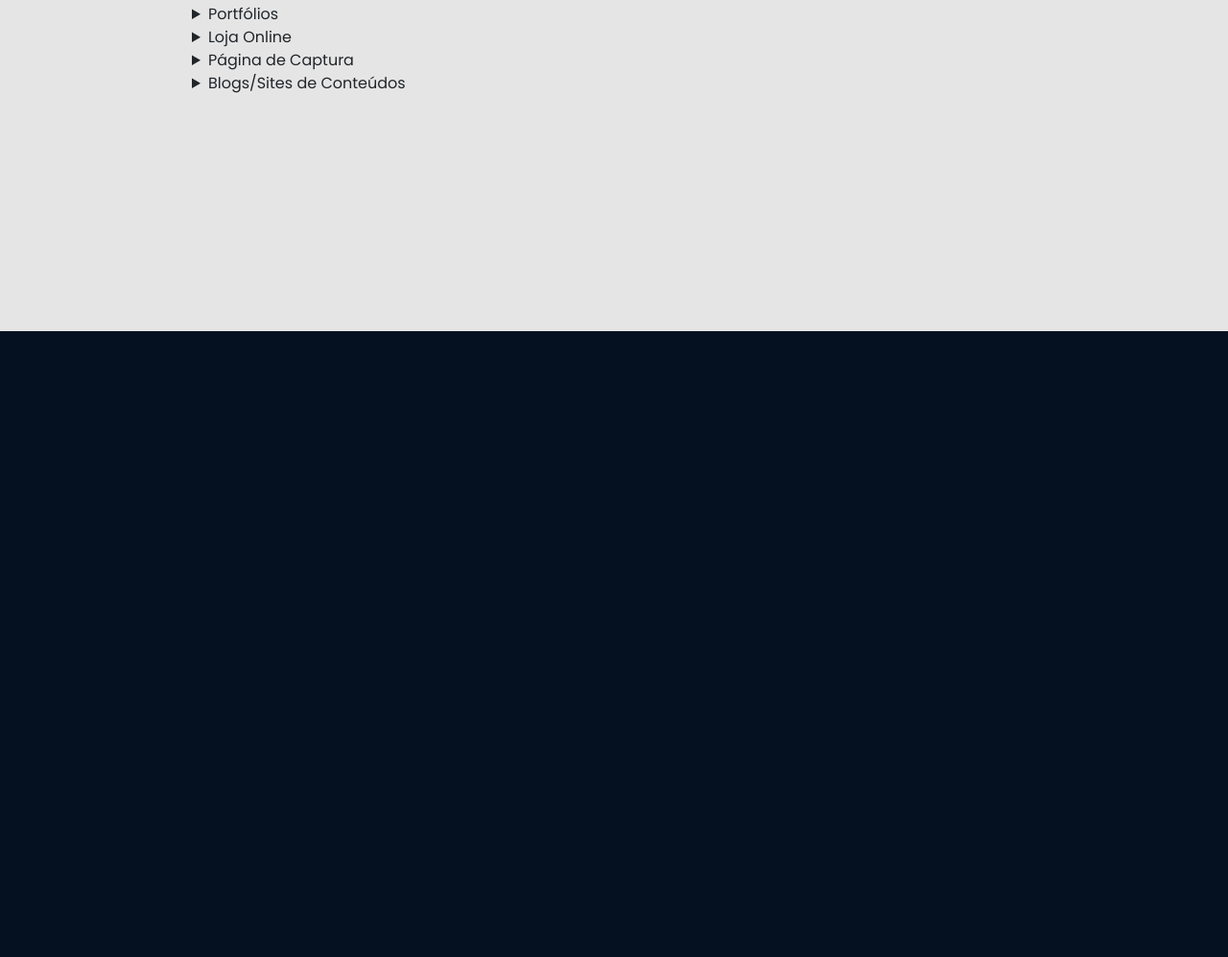
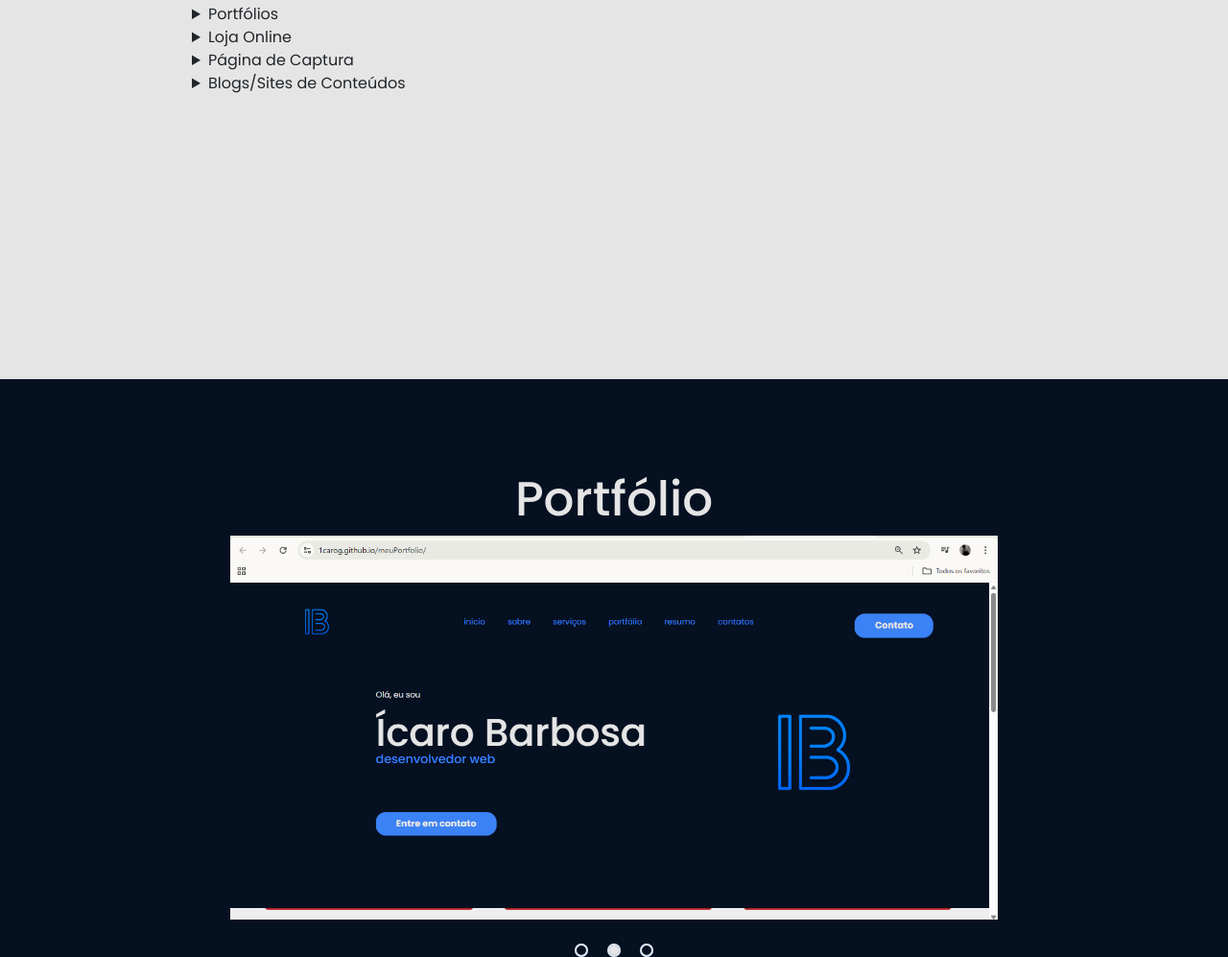
Before and after one commit to 1carog/meuPortfolio, a plain HTML site: page index.html in a window 1280 px wide. Shown: the part 1425-2422 px from the top of the page at 96% size. Before the commit the page ends 1770 px from the top, so only its background shows below. Drawn offline with nearby package versions, Linux system fonts and the light colour scheme.

Commit message:
alteracao 3

```diff
--- a/css/style.css
+++ b/css/style.css
@@ -20,7 +20,7 @@ body{
     display: flex;
 }
 
-.btn-contact button{
+.interface .btn-contact button{
     padding: 10px 40px;
     font-size: 18px;
     font-weight: 700;
@@ -32,7 +32,7 @@ body{
     transition: .3s;
 }
 
-.btn-contact button:hover{
+.interface .btn-contact button:hover{
     box-shadow: 0px 0px 8px #3b83f6af;
     transform: scale(1.05);
 }
@@ -101,7 +101,11 @@ section.topo-do-site .flex{
     transform: scale(3.0);
 }
 
-img{
+.interface img{
+    width: 120px;
+}
+
+.topo-do-site img{
     width: 120px;
 }
 
@@ -155,7 +159,7 @@ img{
 /* SERVIÇOS */
 .servicos .retangulo{
     width: 1351px;
-    height: 650px;
+    height: 700px;
     background-color: #E5E5E5;
     display: block;
 }
@@ -171,3 +175,106 @@ img{
     padding-left: 200px;
     padding-top: 90px;
 }
+
+/* PORTFOLIO */
+.portfolio h2{
+    color: #E5E5E5;
+    font-size: 50px;
+    text-align: center;
+    padding-top: 95px;
+}
+
+.slider{
+    margin: 0 auto;
+    width: 800px;
+    height: 400px;
+    overflow: hidden;
+}
+
+.slides{
+    width: 400%;
+    height: 400px;
+    display: flex;
+}
+
+.slides input{
+    display: none;
+}
+
+.slide{
+    width: 25%;
+    position: relative;
+}
+
+.slide img{
+    width: 800px;
+    /* padding-top: 100px; */
+}
+
+.manual-navigation{
+    position: absolute;
+    width: 800px;
+    margin-top: 25px;
+    display: flex;
+    justify-content: center;
+}
+
+.manual-btn{
+    border: 2px solid #E5E5E5;
+    padding: 5px;
+    border-radius: 10px;
+    cursor: pointer;
+    transition: 1s;
+}
+
+.manual-btn:not(:last-child){
+    margin-right: 20px;
+}
+
+.manual-btn:hover{
+    background-color: #E5E5E5;
+}
+
+#radio1:checked ~ .first{
+    margin-left: 0;
+}
+
+#radio2:checked ~ .second{
+    margin-left: -25%;
+}
+
+#radio3:checked ~ .third{
+    margin-left: -50%;
+}
+
+.navigation-auto div{
+    border: 2px solid #3B82F6;
+    padding: 5px;
+    border-radius: 10px;
+    cursor: pointer;
+    transition: 1s;
+}
+
+.navigation-auto{
+    position: absolute;
+    width: 800px;
+    margin-top: 425px;
+    display: flex;
+    justify-content: center;
+}
+
+.navigation-auto div:not(:last-child){
+    margin-right: 20px;
+}
+
+#radio1:checked ~ .navigation-auto .auto-btn1{
+    background-color: #E5E5E5;
+}
+
+#radio2:checked ~ .navigation-auto .auto-btn2{
+    background-color: #E5E5E5;
+}
+
+#radio3:checked ~ .navigation-auto .auto-btn3{
+    background-color: #E5E5E5;
+}
--- a/index.html
+++ b/index.html
@@ -12,7 +12,7 @@
      <link href="https://cdn.jsdelivr.net/npm/bootstrap@5.3.8/dist/css/bootstrap.min.css" rel="stylesheet" integrity="sha384-sRIl4kxILFvY47J16cr9ZwB07vP4J8+LH7qKQnuqkuIAvNWLzeN8tE5YBujZqJLB" crossorigin="anonymous">
      <!-- FIM BOOTSTRAPS ITENS -->
     <link rel="stylesheet" href="css/style.css">
-    <title>Portfolio</title>
+    <title>Portfólio - Ícaro Barbosa</title>
 </head>
 <body>
 
@@ -30,7 +30,6 @@
                     <li><a href="#">sobre</a></li>
                     <li><a href="#">serviços</a></li>
                     <li><a href="#">portfólio</a></li>
-                    <li><a href="#">resumo</a></li>
                     <li><a href="#">contatos</a></li>
                 </ul>
             </nav>
@@ -102,6 +101,49 @@
                 </div>
             </div><!--retangulo-->
         </section><!--servicos-->
+        <section class="portfolio">
+            <h2>Portfólio</h2>
+            <div class="slider">
+                <div class="slides">
+
+                    <!-- INICIO BOTÕES -->
+                    <input type="radio" name="radio-btn" id="radio1">
+                    <input type="radio" name="radio-btn" id="radio2">
+                    <input type="radio" name="radio-btn" id="radio3">
+                    <!-- FIM BOTÕES -->
+
+                    <!-- INICIO SLIDES IMAGENS -->
+                    <div class="slide first">
+                        <img src="img/charcutaria.png" alt="Página Chacutaria">
+                    </div><!--slide first-->
+                    <div class="slide second">
+                        <img src="img/portfolio.png" alt="Página Portfólio">
+                    </div><!--slide second-->
+                    <div class="slide third">
+                        <img src="img/ntr.png" alt="Página Natura">
+                    </div><!--slide third-->
+                    <!-- FIM SLIDES IMAGENS -->
+
+                    <!-- INICIO BOTÕES DE NAV AUTO -->
+                <div class="navigation-auto">
+                    <div class="auto-btn1"></div>
+                    <div class="auto-btn2"></div>
+                    <div class="auto-btn3"></div>
+                </div><!--navigation-auto-->
+                <!-- FIM BOTÕES DE NAV AUTO -->
+
+                </div><!--slides-->
+
+                <div class="manual-navigation">
+                    <label for="radio1" class="manual-btn"></label>
+                    <label for="radio2" class="manual-btn"></label>
+                    <label for="radio3" class="manual-btn"></label>
+                </div><!--manual-navigation-->
+
+            </div><!--slider-->
+        </section><!--portfolio-->
     </main>
+
+    <script src="js/script.js"></script>
 </body>
 </html>
--- /dev/null
+++ b/js/script.js
@@ -0,0 +1,15 @@
+let count = 1;
+document.getElementById("radio1").checked = true;
+
+setInterval( function(){
+    nextImage();
+}, 4000)
+
+function nextImage(){
+    count++;
+    if(count>3){
+        count = 1;
+    }
+
+     document.getElementById("radio"+count).checked = true;
+}
```
Also changed, not shown: img/charcutaria.png (added), img/ntr.png (added), img/portfolio.png (added).
